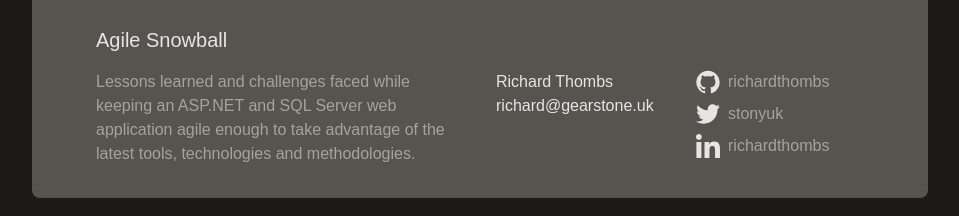
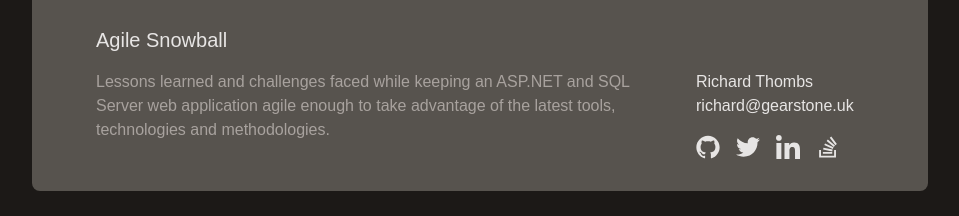
Before and after one commit to richardthombs/agilesnowball.com, a Next.js app: page /about in a window 1280 px wide. Shown: the part 449-665 px from the top of the page, without its empty margins (160-1119 px from the left). Built offline with nearby package versions, Linux system fonts and the light colour scheme; a web font is replaced by a local one.

Commit message:
Add stack overflow to footer

```diff
--- a/components/footer.tsx
+++ b/components/footer.tsx
@@ -5,46 +5,51 @@ export default function Footer() {
 			<div className="font-light text-xl mb-4">Agile Snowball</div>
 			<div className="grid grid-cols-2 sm:grid-cols-4 gap-8">
 
-				<div className="col-span-2 text-gray-400">
+				<div className="col-span-3 text-gray-400">
 					Lessons learned and challenges faced while keeping an ASP.NET and SQL Server web application agile enough to take advantage of the latest tools, technologies and methodologies.
 				</div>
 
+				<div className="space-y-4">
 					<ul>
 						<li>Richard Thombs</li>
 						<li><a href="mailto:richard@gearstone.uk">richard@gearstone.uk</a></li>
 					</ul>
 
-				<ul className="space-y-2">
+					<ul className="flex space-x-4">
 						<li>
-						<a className="flex space-x-2 items-center" href="https://github.com/richardthombs">
+							<a href="https://github.com/richardthombs">
 								<svg className="inline-block h-6 w-6" viewBox="0 0 16 16">
 									<path fill="currentColor" d="M7.999,0.431c-4.285,0-7.76,3.474-7.76,7.761 c0,3.428,2.223,6.337,5.307,7.363c0.388,0.071,0.53-0.168,0.53-0.374c0-0.184-0.007-0.672-0.01-1.32 c-2.159,0.469-2.614-1.04-2.614-1.04c-0.353-0.896-0.862-1.135-0.862-1.135c-0.705-0.481,0.053-0.472,0.053-0.472 c0.779,0.055,1.189,0.8,1.189,0.8c0.692,1.186,1.816,0.843,2.258,0.645c0.071-0.502,0.271-0.843,0.493-1.037 C4.86,11.425,3.049,10.76,3.049,7.786c0-0.847,0.302-1.54,0.799-2.082C3.768,5.507,3.501,4.718,3.924,3.65 c0,0,0.652-0.209,2.134,0.796C6.677,4.273,7.34,4.187,8,4.184c0.659,0.003,1.323,0.089,1.943,0.261 c1.482-1.004,2.132-0.796,2.132-0.796c0.423,1.068,0.157,1.857,0.077,2.054c0.497,0.542,0.798,1.235,0.798,2.082 c0,2.981-1.814,3.637-3.543,3.829c0.279,0.24,0.527,0.713,0.527,1.437c0,1.037-0.01,1.874-0.01,2.129 c0,0.208,0.14,0.449,0.534,0.373c3.081-1.028,5.302-3.935,5.302-7.362C15.76,3.906,12.285,0.431,7.999,0.431z"></path>
 								</svg>
-							<span className="text-gray-400">richardthombs</span>
 							</a>
 						</li>
 
 						<li>
-						<a className="flex space-x-2 items-center" href="https://twitter.com/stonyuk">
+							<a href="https://twitter.com/stonyuk">
 								<svg className="inline-block h-6 w-6" viewBox="0 0 16 16">
 									<path fill="currentColor" d="M15.969,3.058c-0.586,0.26-1.217,0.436-1.878,0.515c0.675-0.405,1.194-1.045,1.438-1.809
 								c-0.632,0.375-1.332,0.647-2.076,0.793c-0.596-0.636-1.446-1.033-2.387-1.033c-1.806,0-3.27,1.464-3.27,3.27 c0,0.256,0.029,0.506,0.085,0.745C5.163,5.404,2.753,4.102,1.14,2.124C0.859,2.607,0.698,3.168,0.698,3.767 c0,1.134,0.577,2.135,1.455,2.722C1.616,6.472,1.112,6.325,0.671,6.08c0,0.014,0,0.027,0,0.041c0,1.584,1.127,2.906,2.623,3.206 C3.02,9.402,2.731,9.442,2.433,9.442c-0.211,0-0.416-0.021-0.615-0.059c0.416,1.299,1.624,2.245,3.055,2.271 c-1.119,0.877-2.529,1.4-4.061,1.4c-0.264,0-0.524-0.015-0.78-0.046c1.447,0.928,3.166,1.469,5.013,1.469 c6.015,0,9.304-4.983,9.304-9.304c0-0.142-0.003-0.283-0.009-0.423C14.976,4.29,15.531,3.714,15.969,3.058z"></path>
 								</svg>
-							<span className="text-gray-400">stonyuk</span>
 							</a>
 						</li>
 
 						<li>
-						<a className="flex space-x-2 items-center" href="https://www.linkedin.com/in/richardthombs">
+							<a href="https://www.linkedin.com/in/richardthombs">
 								<svg className="inline-block h-6 w-6" viewBox="0 0 24 24">
 									<path fill="currentColor" d="m23.994 24v-.001h.006v-8.802c0-4.306-.927-7.623-5.961-7.623-2.42 0-4.044 1.328-4.707 2.587h-.07v-2.185h-4.773v16.023h4.97v-7.934c0-2.089.396-4.109 2.983-4.109 2.549 0 2.587 2.384 2.587 4.243v7.801z" />
 									<path fill="currentColor" d="m.396 7.977h4.976v16.023h-4.976z" />
 									<path fill="currentColor" d="m2.882 0c-1.591 0-2.882 1.291-2.882 2.882s1.291 2.909 2.882 2.909 2.882-1.318 2.882-2.909c-.001-1.591-1.292-2.882-2.882-2.882z" />
 								</svg>
-							<span className="text-gray-400">richardthombs</span>
+							</a>
+						</li>
+
+						<li>
+							<a href="https://stackoverflow.com/users/270901/richard?tab=profile">
+								<svg className="inline-block h-6 w-6" xmlns="http://www.w3.org/2000/svg" viewBox="0 0 384 512"><path fill="currentColor" d="M290.7 311L95 269.7 86.8 309l195.7 41zm51-87L188.2 95.7l-25.5 30.8 153.5 128.3zm-31.2 39.7L129.2 179l-16.7 36.5L293.7 300zM262 32l-32 24 119.3 160.3 32-24zm20.5 328h-200v39.7h200zm39.7 80H42.7V320h-40v160h359.5V320h-40z"></path></svg>
 							</a>
 						</li>
 					</ul>
+				</div>
 
 			</div>
 		</footer>
```
Lines whose indentation alone changed are shown as unchanged.
